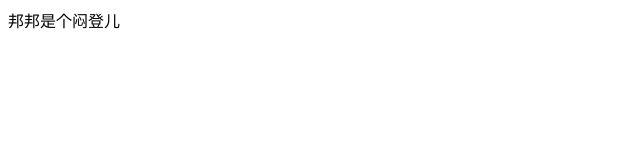
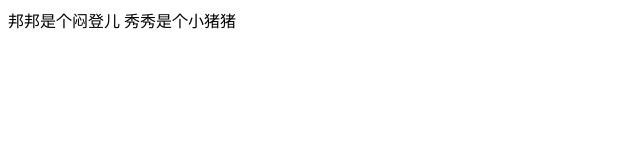
Before and after one commit to Heighory/WebObject, a plain HTML site: page page/home/index.html in a window 1280 px wide. Shown: the whole page, without its empty margins (0-640 px from the left). Drawn offline with Linux system fonts and the light colour scheme.

Commit message:
github测试

```diff
--- a/page/home/index.html
+++ b/page/home/index.html
@@ -6,5 +6,6 @@
 </head>
 <body>
     邦邦是个闷登儿
+    秀秀是个小猪猪
 </body>
 </html>
```
Also changed, not shown: 1 other file.
